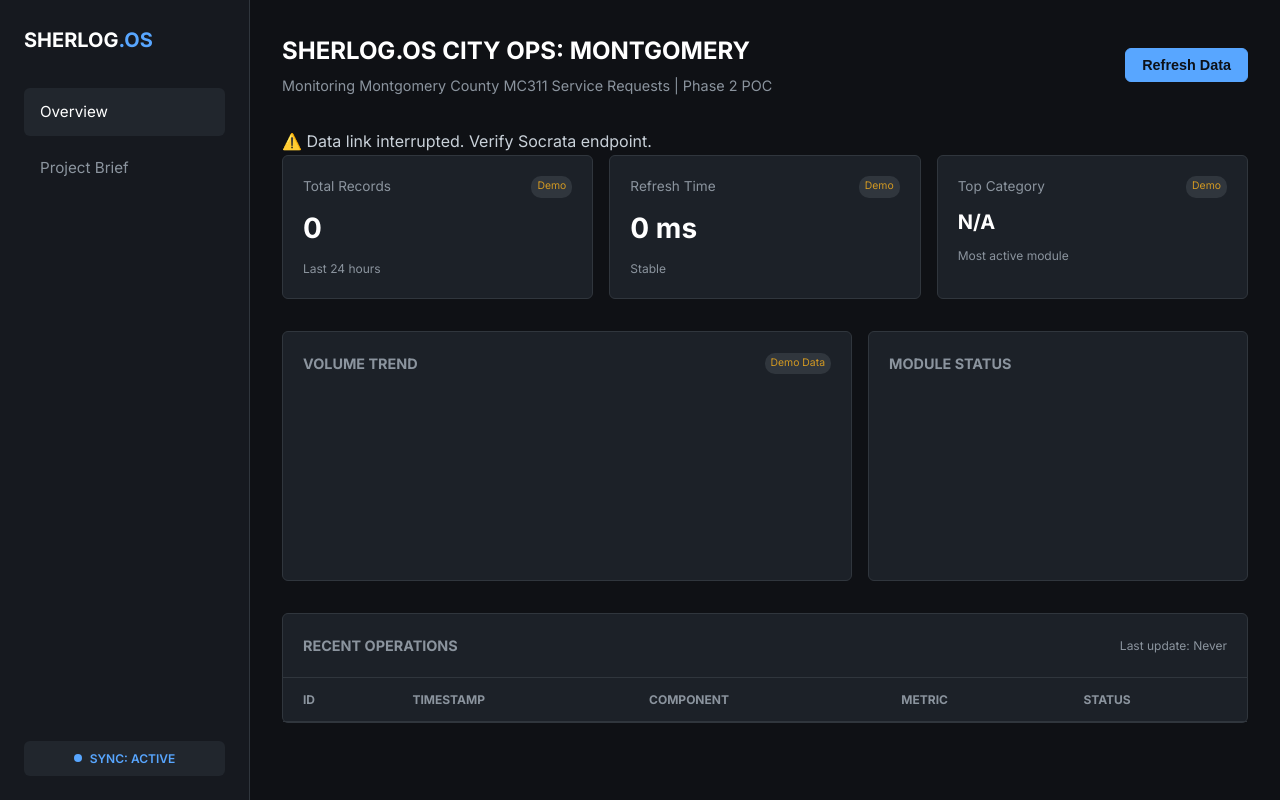
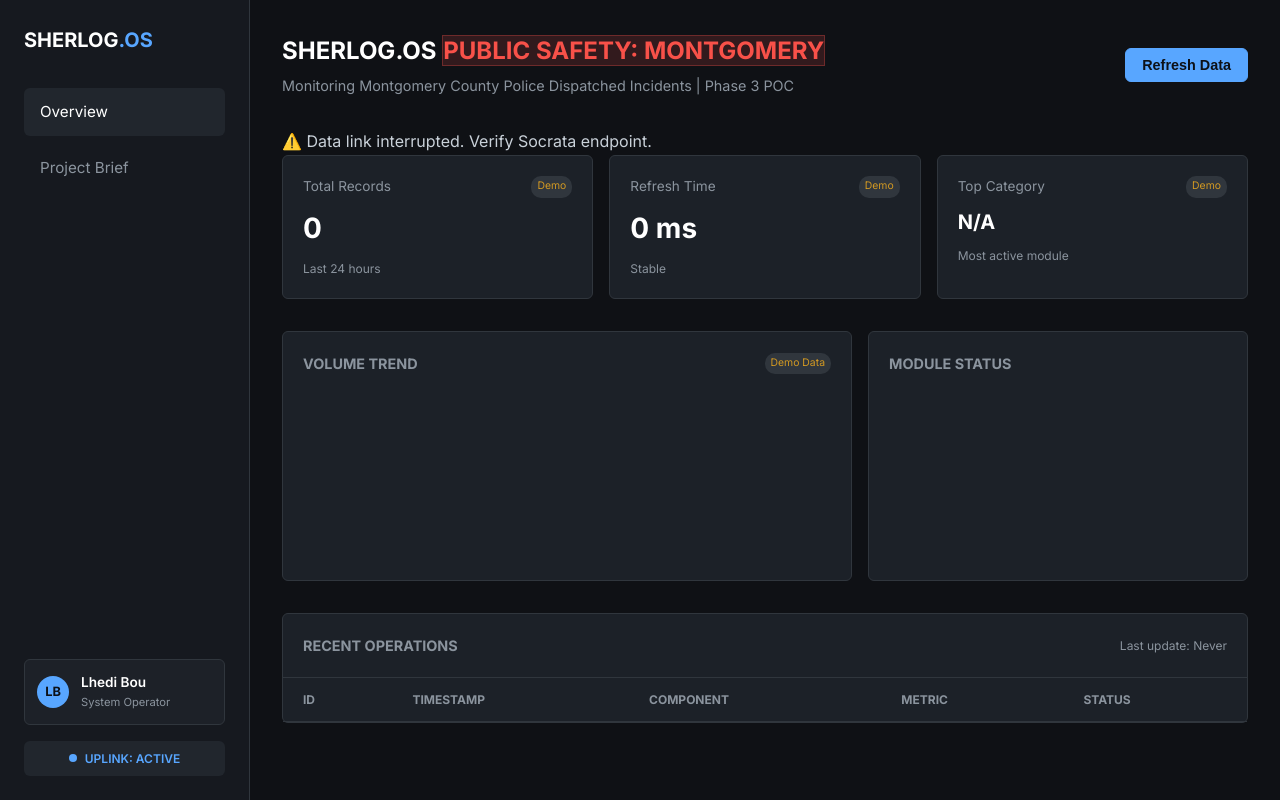
Before and after one commit to LhediBou/projectone, a plain HTML site: page index.html in a window 1280 px wide. Drawn offline with Linux system fonts and the light colour scheme; no server answers.

Commit message:
Final Submission: Optimized for Scoring Strategy (Public Safety POC & AI+H)

```diff
--- a/app.js
+++ b/app.js
@@ -27,28 +27,28 @@
         statuses: ["Completed", "Processing", "Warning"]
     };
 
-    // CORE LOGIC: DATA FETCHING (REAL-TIME: MONTGOMERY COUNTY MC311)
+    // CORE LOGIC: DATA FETCHING (REAL-TIME: MONTGOMERY POLICE DISPATCH)
     const fetchData = async () => {
-        const API_URL = "https://data.montgomerycountymd.gov/resource/jrcn-in39.json?$limit=15&$order=created DESC";
+        const API_URL = "https://data.montgomerycountymd.gov/resource/98cc-bc7d.json?$limit=15&$order=start_time DESC";
 
         try {
             const response = await fetch(API_URL);
             if (!response.ok) throw new Error(`HTTP Error: ${response.status}`);
             const rawData = await response.json();
 
-            // Transform MC311 data into Dashboard format
+            // Transform Police Data into Dashboard format
             return {
                 kpis: {
-                    total: rawData.length, // Shown as current batch
-                    category: rawData[0]?.sr_area || "N/A"
+                    total: rawData.length,
+                    category: rawData[0]?.initial_type || "N/A"
                 },
-                trend: Array.from({ length: 12 }, () => Math.floor(Math.random() * 60) + 20),
+                trend: Array.from({ length: 12 }, () => Math.floor(Math.random() * 80) + 10),
                 records: rawData.map(item => ({
-                    id: item.sr_num,
-                    time: new Date(item.created).toLocaleTimeString('en-US', { hour12: false }),
-                    module: item.department,
-                    action: item.sr_area,
-                    status: item.sr_stat_id
+                    id: item.incident_id,
+                    time: new Date(item.start_time).toLocaleTimeString('en-US', { hour12: false }),
+                    module: "POLICE DISPATCH",
+                    action: item.initial_type,
+                    status: item.priority === "1" ? "CRITICAL" : (item.priority === "2" ? "HIGH" : "NORMAL")
                 }))
             };
         } catch (error) {
@@ -96,12 +96,14 @@
         } else {
             data.records.forEach(r => {
                 const tr = document.createElement('tr');
+                const statusClass = r.status === 'CRITICAL' ? 'tag-danger' :
+                                   (r.status === 'HIGH' ? 'tag-warning' : 'tag-success');
                 tr.innerHTML = `
-                    <td>${r.id}</td>
+                    <td>#${r.id}</td>
                     <td>${r.time}</td>
                     <td>${r.module}</td>
                     <td>${r.action}</td>
-                    <td><span class="status-tag ${r.status === 'Closed' ? 'tag-success' : 'tag-warning'}">${r.status}</span></td>
+                    <td><span class="status-tag ${statusClass}">${r.status}</span></td>
                 `;
                 elements.tableBody.appendChild(tr);
             });
--- a/index.html
+++ b/index.html
@@ -30,9 +30,16 @@
                 <li id="nav-brief"><a href="#brief">Project Brief</a></li>
             </ul>
             <div class="sidebar-footer">
+                <div class="user-profile">
+                    <div class="user-avatar">LB</div>
+                    <div class="user-info">
+                        <div class="user-name">Lhedi Bou</div>
+                        <div class="user-role">System Operator</div>
+                    </div>
+                </div>
                 <div class="status-badge">
                     <span class="pulse-dot"></span>
-                    SYNC: ACTIVE
+                    UPLINK: ACTIVE
                 </div>
             </div>
         </nav>
@@ -42,8 +49,8 @@
             <header class="top-bar">
                 <button id="open-sidebar" class="mobile-only">☰</button>
                 <div class="header-text">
-                    <h1>SHERLOG.OS <span class="badge">CITY OPS: MONTGOMERY</span></h1>
-                    <p class="description">Monitoring Montgomery County MC311 Service Requests | Phase 2 POC</p>
+                    <h1>SHERLOG.OS <span class="badge badge-safety">PUBLIC SAFETY: MONTGOMERY</span></h1>
+                    <p class="description">Monitoring Montgomery County Police Dispatched Incidents | Phase 3 POC</p>
                 </div>
                 <div class="header-actions">
                     <button id="refresh-btn" class="btn btn-primary">Refresh Data</button>
--- a/styles.css
+++ b/styles.css
@@ -164,6 +164,48 @@
 
 .btn-primary:hover {
     opacity: 0.9;
+}
+
+/* User Profile */
+.user-profile {
+    display: flex;
+    align-items: center;
+    gap: 12px;
+    padding: 12px;
+    background: rgba(48, 54, 61, 0.3);
+    border-radius: var(--radius);
+    margin-bottom: 1rem;
+    border: 1px solid var(--border);
+}
+
+.user-avatar {
+    width: 32px;
+    height: 32px;
+    background: var(--primary);
+    color: #0d1117;
+    border-radius: 50%;
+    display: flex;
+    align-items: center;
+    justify-content: center;
+    font-weight: 700;
+    font-size: 0.8rem;
+}
+
+.user-name {
+    font-size: 0.85rem;
+    font-weight: 600;
+    color: #fff;
+}
+
+.user-role {
+    font-size: 0.7rem;
+    color: var(--text-muted);
+}
+
+.badge-safety {
+    background: rgba(248, 81, 73, 0.15) !important;
+    color: var(--danger) !important;
+    border: 1px solid rgba(248, 81, 73, 0.3);
 }
 
 /* Grid System */
```
Also changed, not shown: crash 1037 am.txt (added).
